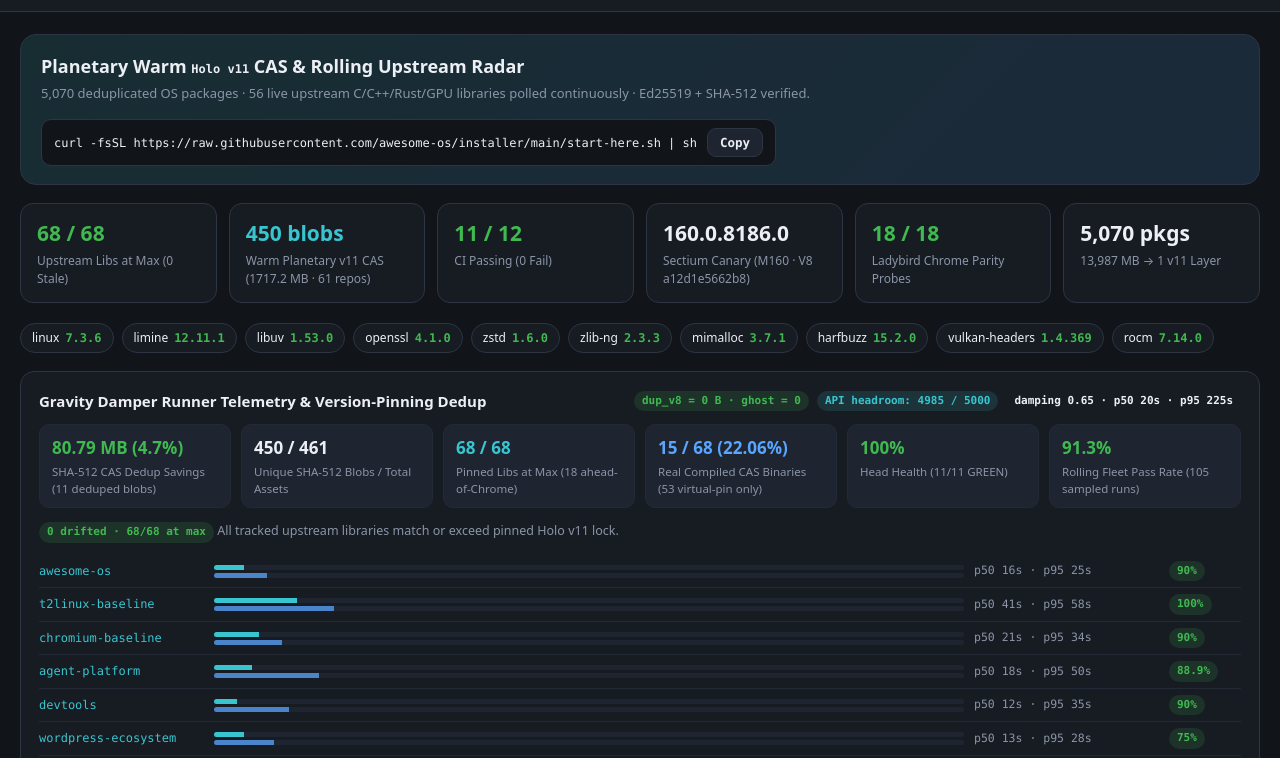
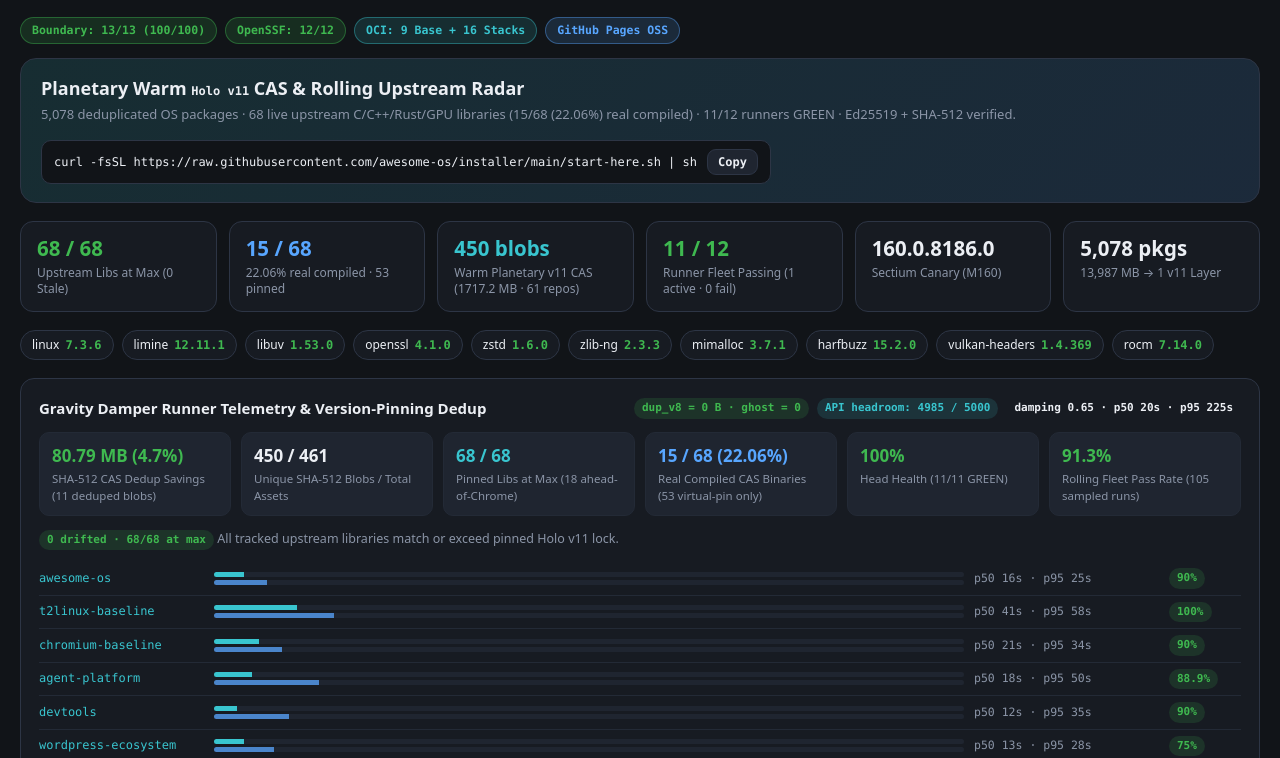
Before and after one commit to awesome-os/holo-v11, a website: page dashboard/oversight.html in a window 1280 px wide. Shown: the part 90-848 px from the top of the page. Drawn offline with Linux system fonts and the light colour scheme; files whose address does not match are found by name.

Commit message:
feat(oversight): auto-deploy Pages on registry sync, hydrate dynamic counts, fix sticky header clipping

```diff
--- a/dashboard/oversight.html
+++ b/dashboard/oversight.html
@@ -33,36 +33,56 @@
   a { color: var(--accent); text-decoration: none; }
   a:hover { text-decoration: underline; }
   header {
-    position: sticky; top: 0; z-index: 10; background: var(--surface); border-bottom: 1px solid var(--line);
-    padding: 14px 24px; display: flex; align-items: center; justify-content: space-between; gap: 12px; flex-wrap: wrap;
+    position: sticky; top: 0; z-index: 20; background: var(--surface); border-bottom: 1px solid var(--line);
+    padding: 10px 20px; display: flex; align-items: center; justify-content: space-between; gap: 8px 14px; flex-wrap: wrap;
   }
-  .brand { font-weight: 800; font-size: 16px; display: flex; align-items: center; gap: 10px; }
-  .logo { width: 28px; height: 28px; border-radius: 8px; background: var(--accent); color: #051d1d; display: grid; place-items: center; font-size: 11px; font-weight: 900; }
-  .actions { display: flex; gap: 8px; align-items: center; flex-wrap: wrap; }
+  .brand { font-weight: 800; font-size: 15px; display: flex; align-items: center; gap: 10px; min-width: 0; }
+  .logo { width: 28px; height: 28px; flex: 0 0 28px; border-radius: 8px; background: var(--accent); color: #051d1d; display: grid; place-items: center; font-size: 11px; font-weight: 900; }
+  .actions { display: flex; gap: 6px; align-items: center; flex-wrap: wrap; min-width: 0; }
   button, .pill-link {
     background: var(--surface-2); color: var(--ink); border: 1px solid var(--line); border-radius: 9px;
-    padding: 6px 12px; font-size: 12.5px; font-weight: 600; cursor: pointer; font-family: inherit;
+    padding: 5px 10px; font-size: 12px; font-weight: 600; cursor: pointer; font-family: inherit; white-space: nowrap;
   }
   button:hover, .pill-link:hover { border-color: var(--accent); text-decoration: none; }
 
-  main { max-width: 1280px; margin: 0 auto; padding: 22px 20px 64px; }
+  @media (max-width: 1280px) {
+    header { padding: 10px 16px; }
+    .brand { font-size: 14px; }
+  }
+  @media (max-width: 1100px) {
+    header { position: static; padding: 12px 16px; }
+  }
+
+  main { max-width: 1280px; margin: 0 auto; padding: 20px 20px 64px; }
+
+  .gate-strip { display: flex; flex-wrap: wrap; gap: 8px; margin-bottom: 14px; align-items: center; }
+  .gate-pill {
+    background: var(--surface); border: 1px solid var(--line); border-radius: 999px;
+    padding: 4px 11px; font-size: 11.5px; font-weight: 700; font-family: var(--mono);
+    display: inline-flex; align-items: center; gap: 6px; white-space: nowrap;
+  }
+  .gate-pill.ok { border-color: rgba(63,185,80,.4); background: var(--ok-tint); color: var(--ok); }
+  .gate-pill.accent { border-color: rgba(57,197,207,.4); background: var(--accent-tint); color: var(--accent); }
+  .gate-pill.info { border-color: rgba(88,166,255,.4); background: var(--info-tint); color: var(--info); }
 
   .hero {
     background: linear-gradient(135deg, var(--accent-tint), var(--info-tint));
     border: 1px solid var(--line); border-radius: 16px; padding: 18px 20px; margin-bottom: 18px;
     display: flex; justify-content: space-between; align-items: center; gap: 16px; flex-wrap: wrap;
   }
-  .hero h1 { margin: 0 0 4px; font-size: 18px; }
+  .hero > div { min-width: 0; }
+  .hero h1 { margin: 0 0 4px; font-size: 18px; line-height: 1.3; }
   .hero p { margin: 0; color: var(--muted); font-size: 13px; }
   .cmd-pill {
     background: var(--bg); border: 1px solid var(--line); border-radius: 10px;
     padding: 8px 12px; font-family: var(--mono); font-size: 12px; display: flex; gap: 10px; align-items: center;
+    max-width: 100%; overflow-x: auto; min-width: 0;
   }
 
-  .kpis { display: grid; grid-template-columns: repeat(auto-fit, minmax(185px, 1fr)); gap: 12px; margin-bottom: 20px; }
-  .kpi { background: var(--surface); border: 1px solid var(--line); border-radius: 13px; padding: 14px 16px; }
-  .kpi .v { font-size: 21px; font-weight: 800; font-variant-numeric: tabular-nums; }
-  .kpi .k { font-size: 12px; color: var(--muted); margin-top: 2px; }
+  .kpis { display: grid; grid-template-columns: repeat(auto-fit, minmax(185px, 1fr)); gap: 12px; margin-bottom: 18px; }
+  .kpi { background: var(--surface); border: 1px solid var(--line); border-radius: 13px; padding: 14px 16px; min-width: 0; }
+  .kpi .v { font-size: clamp(18px, 1.6vw, 21px); font-weight: 800; font-variant-numeric: tabular-nums; line-height: 1.25; overflow-wrap: break-word; }
+  .kpi .k { font-size: 12px; color: var(--muted); margin-top: 3px; line-height: 1.35; overflow-wrap: break-word; }
 
   .chip-strip { display: flex; flex-wrap: wrap; gap: 8px; margin-bottom: 18px; }
   .lib-chip {
@@ -74,8 +94,9 @@
   .grid2 { display: grid; grid-template-columns: 1.12fr 0.88fr; gap: 16px; align-items: start; }
   @media (max-width: 960px) { .grid2 { grid-template-columns: 1fr; } }
 
-  .card { background: var(--surface); border: 1px solid var(--line); border-radius: 14px; padding: 18px; margin-bottom: 16px; }
+  .card { background: var(--surface); border: 1px solid var(--line); border-radius: 14px; padding: 18px; margin-bottom: 16px; min-width: 0; }
   .card h2 { margin: 0 0 12px; font-size: 15px; display: flex; align-items: center; justify-content: space-between; gap: 8px; flex-wrap: wrap; }
+  .table-wrap { width: 100%; overflow-x: auto; }
 
   table { width: 100%; border-collapse: collapse; font-size: 13px; }
   th, td { text-align: left; padding: 7px 8px; border-bottom: 1px solid var(--line-soft); }
@@ -99,6 +120,7 @@
   .gravity-stat .gk { font-size: 11.5px; color: var(--muted); margin-top: 2px; }
   .lat-row { display: grid; grid-template-columns: 165px 1fr 185px 72px; gap: 10px; align-items: center; padding: 6px 0; border-bottom: 1px solid var(--line-soft); font-size: 12.5px; }
   .lat-row:last-child { border-bottom: 0; }
+  @media (max-width: 720px) { .lat-row { grid-template-columns: 1fr 1fr; } }
   .lat-bars { display: flex; flex-direction: column; gap: 3px; }
   .lat-track { height: 5px; border-radius: 999px; background: var(--surface-2); overflow: hidden; }
   .filter-input {
@@ -122,10 +144,17 @@
 </header>
 
 <main>
+  <div class="gate-strip" id="gate-strip">
+    <span class="gate-pill ok" id="gate-boundary">Boundary: 13/13 (100/100)</span>
+    <span class="gate-pill ok" id="gate-openssf">OpenSSF: 12/12</span>
+    <span class="gate-pill accent" id="gate-oci">OCI: 9 Base + 16 Stacks</span>
+    <span class="gate-pill info" id="gate-pages">GitHub Pages OSS</span>
+  </div>
+
   <section class="hero">
     <div>
       <h1>Planetary Warm <code>Holo v11</code> CAS &amp; Rolling Upstream Radar</h1>
-      <p id="hero-sub">5,070 deduplicated OS packages · 56 live upstream C/C++/Rust/GPU libraries polled continuously · Ed25519 + SHA-512 verified.</p>
+      <p id="hero-sub"><span id="hero-v11-pkgs">—</span> deduplicated OS packages · <span id="hero-tracked-libs">—</span> live upstream C/C++/Rust/GPU libraries (<span id="hero-mat-summary">—</span> real compiled) · <span id="hero-fleet-health">—</span> runners GREEN · Ed25519 + SHA-512 verified.</p>
     </div>
     <div class="cmd-pill">
       <span id="warm-cmd">curl -fsSL https://raw.githubusercontent.com/awesome-os/installer/main/start-here.sh | sh</span>
@@ -133,7 +162,14 @@
     </div>
   </section>
 
-  <section class="kpis" id="kpis"></section>
+  <section class="kpis" id="kpis">
+    <div class="kpi"><div class="v" id="kpi-upstreams-val" style="color:var(--ok);">—</div><div class="k" id="kpi-upstreams-sub">Upstream Libs at Max</div></div>
+    <div class="kpi"><div class="v" id="kpi-mat-val" style="color:var(--info);">—</div><div class="k" id="kpi-mat-sub">Real Compiled CAS Binaries</div></div>
+    <div class="kpi"><div class="v" id="kpi-cas-val" style="color:var(--accent);">—</div><div class="k" id="kpi-cas-sub">Warm Planetary v11 CAS</div></div>
+    <div class="kpi"><div class="v" id="kpi-runners-val" style="color:var(--ok);">—</div><div class="k" id="kpi-runners-sub">Runner Fleet Passing Latest</div></div>
+    <div class="kpi"><div class="v" id="kpi-canary-val">—</div><div class="k" id="kpi-canary-sub">Sectium Canary &amp; Parity</div></div>
+    <div class="kpi"><div class="v" id="kpi-universe-val">—</div><div class="k" id="kpi-universe-sub">v11 Package Universe</div></div>
+  </section>
 
   <div class="chip-strip" id="flagship-chips"></div>
 
@@ -143,7 +179,7 @@
       <span style="display:flex;gap:8px;align-items:center;flex-wrap:wrap;">
         <span class="badge ok" id="gravity-dup-v8">dup_v8 = 0 B</span>
         <span class="badge accent" id="gravity-rate-headroom">API rate: —</span>
-        <span class="badge info" id="gravity-damping-badge">damping 0.65</span>
+        <span class="badge info" id="gravity-damping-badge">damping —</span>
       </span>
     </h2>
     <div class="gravity-grid" id="gravity-kpis"></div>
@@ -156,29 +192,33 @@
       <section class="card">
         <h2>
           <span id="upstreams-heading">Live Upstream Library Update Telemetry</span>
-          <span style="display:flex;gap:8px;align-items:center;">
-            <input class="filter-input" id="lib-filter" type="search" placeholder="Filter 56 libraries…" />
-            <span class="badge ok" id="upstream-summary">100% AT MAX</span>
+          <span style="display:flex;gap:8px;align-items:center;flex-wrap:wrap;">
+            <input class="filter-input" id="lib-filter" type="search" placeholder="Filter libraries…" />
+            <span class="badge ok" id="upstream-summary">—</span>
           </span>
         </h2>
+        <div class="table-wrap">
           <table>
             <thead><tr><th>Library</th><th>AwesomeOS v11 Pin</th><th>Upstream Latest</th><th>Status</th></tr></thead>
             <tbody id="upstreams-tbody"></tbody>
           </table>
+        </div>
       </section>
     </div>
 
     <div>
       <section class="card">
         <h2><span id="runners-heading">GitHub Actions Runners (Core Monorepo &amp; Stack)</span><span class="badge accent" id="runner-summary">live</span></h2>
+        <div class="table-wrap">
           <table>
             <thead><tr><th>Repository</th><th>Workflow</th><th>Status</th><th>Updated</th></tr></thead>
             <tbody id="runners-tbody"></tbody>
           </table>
+        </div>
       </section>
 
       <section class="card">
-        <h2><span id="bb-heading">22 Big Boys × v11 CAS Deduplication</span><span class="badge ok" id="bb-saved">live</span></h2>
+        <h2><span id="bb-heading">Big Boys × v11 CAS Deduplication</span><span class="badge ok" id="bb-saved">live</span></h2>
         <div id="bigboys-list"></div>
       </section>
     </div>
@@ -232,8 +272,25 @@
     const pin = g.pinning || {};
     const mat = g.materialization || null;
     const damper = g.gravityDamper || {};
+    const fleet = damper.runnerFleet || {};
     const dupV8 = dedup.dupV8Bytes ?? 0;
     const ghosts = dedup.b8gGhostRemnants ?? 0;
+
+    const totalTracked = mat?.totalTracked ?? pin.trackedUpstreamLibs ?? 0;
+    const realCompiled = mat?.realCompiledCount ?? 0;
+    const realMatPct = mat?.realMaterializationPct ?? 0;
+    const passingLatest = fleet.passingLatestRepos ?? 0;
+    const reposMonitored = fleet.reposMonitored ?? (passingLatest + (fleet.failingLatestRepos ?? 0));
+    const completedLatest = fleet.completedLatestRepos ?? (passingLatest + (fleet.failingLatestRepos ?? 0));
+    const headHealthPct = damper.latestFleetPassRatePct ?? (completedLatest > 0 ? Number(((passingLatest / completedLatest) * 100).toFixed(1)) : 0);
+    const headHealthColor = headHealthPct >= 100 ? 'var(--ok)' : headHealthPct >= 80 ? 'var(--warn)' : 'var(--err)';
+
+    document.getElementById('hero-v11-pkgs').textContent =
+      pin.v11UniversePackages != null ? Number(pin.v11UniversePackages).toLocaleString() : '—';
+    document.getElementById('hero-tracked-libs').textContent = totalTracked || '—';
+    document.getElementById('hero-mat-summary').textContent =
+      mat ? `${realCompiled}/${totalTracked} (${realMatPct}%)` : '—';
+    document.getElementById('hero-fleet-health').textContent = `${passingLatest}/${reposMonitored}`;
 
     document.getElementById('gravity-dup-v8').textContent = `dup_v8 = ${dupV8} B · ghost = ${ghosts}`;
     document.getElementById('gravity-rate-headroom').textContent =
@@ -241,29 +298,23 @@
     document.getElementById('gravity-damping-badge').textContent =
       `damping ${damper.dampingFactor ?? 0.65} · p50 ${damper.p50DurationSec ?? 0}s · p95 ${damper.p95DurationSec ?? 0}s`;
 
-    const passingLatest = damper.runnerFleet?.passingLatestRepos ?? 0;
-    const completedLatest = damper.runnerFleet?.completedLatestRepos ?? (passingLatest + (damper.runnerFleet?.failingLatestRepos ?? 0));
-    const headHealthPct = damper.latestFleetPassRatePct ?? (completedLatest > 0 ? Number(((passingLatest / completedLatest) * 100).toFixed(1)) : 0);
-    const headHealthColor = headHealthPct >= 100 ? 'var(--ok)' : headHealthPct >= 80 ? 'var(--warn)' : 'var(--err)';
-
     const matHtml = mat
-      ? `<div class="gravity-stat"><div class="gv" style="color:var(--info);">${mat.realCompiledCount ?? 0} / ${mat.totalTracked ?? 0} (${mat.realMaterializationPct ?? 0}%)</div><div class="gk">Real Compiled CAS Binaries (${mat.virtualPinOnlyCount ?? 0} virtual-pin only)</div></div>`
+      ? `<div class="gravity-stat"><div class="gv" style="color:var(--info);">${realCompiled} / ${totalTracked} (${realMatPct}%)</div><div class="gk">Real Compiled CAS Binaries (${mat.virtualPinOnlyCount ?? 0} virtual-pin only)</div></div>`
       : '';
 
     kpisEl.innerHTML = `
       <div class="gravity-stat"><div class="gv" style="color:var(--ok);">${dedup.savedMb ?? 0} MB (${dedup.dedupRatioPct ?? 0}%)</div><div class="gk">SHA-512 CAS Dedup Savings (${dedup.dedupedBlobs ?? 0} deduped blobs)</div></div>
       <div class="gravity-stat"><div class="gv">${dedup.uniqueSha512Blobs ?? 0} / ${dedup.totalAssets ?? 0}</div><div class="gk">Unique SHA-512 Blobs / Total Assets</div></div>
-      <div class="gravity-stat"><div class="gv" style="color:var(--accent);">${pin.atMaxCount ?? 0} / ${pin.trackedUpstreamLibs ?? 0}</div><div class="gk">Pinned Libs at Max (${pin.aheadOfChromeCount ?? 0} ahead-of-Chrome)</div></div>
+      <div class="gravity-stat"><div class="gv" style="color:var(--accent);">${pin.atMaxCount ?? 0} / ${totalTracked}</div><div class="gk">Pinned Libs at Max (${pin.aheadOfChromeCount ?? 0} ahead-of-Chrome)</div></div>
       ${matHtml}
       <div class="gravity-stat"><div class="gv" style="color:${headHealthColor};">${headHealthPct}%</div><div class="gk">Head Health (${passingLatest}/${completedLatest} GREEN)</div></div>
-      <div class="gravity-stat"><div class="gv" style="color:var(--ok);">${damper.overallPassRatePct ?? 0}%</div><div class="gk">Rolling Fleet Pass Rate (${damper.runnerFleet?.totalSampledRuns ?? 0} sampled runs)</div></div>
+      <div class="gravity-stat"><div class="gv" style="color:var(--ok);">${damper.overallPassRatePct ?? 0}%</div><div class="gk">Rolling Fleet Pass Rate (${fleet.totalSampledRuns ?? 0} sampled runs)</div></div>
     `;
 
     const drifted = Array.isArray(pin.driftedLibs) ? pin.driftedLibs : [];
     const atMax = pin.atMaxCount ?? 0;
-    const tracked = pin.trackedUpstreamLibs ?? 0;
     driftEl.innerHTML = drifted.length === 0
-      ? `<span class="badge ok">0 drifted · ${atMax}/${tracked} at max</span> All tracked upstream libraries match or exceed pinned Holo v11 lock.`
+      ? `<span class="badge ok">0 drifted · ${atMax}/${totalTracked} at max</span> All tracked upstream libraries match or exceed pinned Holo v11 lock.`
       : `<span class="badge warn">${drifted.length} drifted</span> ` + drifted.map((x) => `<code>${x.pkg}: ${x.pinned || '?'} → ${x.upstream}</code>`).join(' · ');
 
     const rows = Array.isArray(damper.perRepoTelemetry) ? damper.perRepoTelemetry : [];
@@ -292,19 +343,51 @@
     const gravity = await fetchFirstOk(['./gravity-telemetry.json', '../reports/gravity-telemetry.json']) || d.gravityTelemetry;
     renderGravitySection(gravity);
 
-    const cas = d.casGlobal || { uniqueBlobs: 427, totalMb: 1220, totalRepos: 69 };
+    const pin = gravity?.pinning || {};
+    const mat = gravity?.materialization || {};
+    const dedup = gravity?.dedup || {};
+    const fleet = gravity?.gravityDamper?.runnerFleet || {};
+    const cas = d.casGlobal || {
+      uniqueBlobs: dedup.uniqueSha512Blobs ?? 0,
+      totalMb: dedup.rawTotalMb ?? 0,
+      totalRepos: 0,
+    };
     const lbProbes = Array.isArray(d.ladybird?.featureMatrix) ? d.ladybird.featureMatrix : [];
     const lbGreen = lbProbes.filter((f) => f.status === 'implemented-or-partial').length;
 
+    const totalTracked = mat.totalTracked ?? pin.trackedUpstreamLibs ?? d.upstreams.length;
+    const atMaxCount = pin.atMaxCount ?? d.upstreams.length;
+    const driftedCount = Array.isArray(pin.driftedLibs) ? pin.driftedLibs.length : 0;
+    const realCompiled = mat.realCompiledCount ?? 0;
+    const realMatPct = mat.realMaterializationPct ?? 0;
+    const virtualPinCount = mat.virtualPinOnlyCount ?? Math.max(0, totalTracked - realCompiled);
+    const passingLatest = fleet.passingLatestRepos ?? d.summary.passingRuns;
+    const reposMonitored = fleet.reposMonitored ?? d.summary.totalReposMonitored;
+    const activeRepos = fleet.activeRepos ?? d.summary.activeRuns ?? 0;
+    const failingRepos = fleet.failingLatestRepos ?? d.summary.failingRuns ?? 0;
+    const v11Packages = pin.v11UniversePackages;
+
     document.getElementById('gen-at').textContent = `Synced: ${d.generatedAt.replace('T', ' ').slice(0, 19)} UTC`;
-    document.getElementById('kpis').innerHTML = `
-      <div class="kpi"><div class="v" style="color:var(--ok);">${d.upstreams.length} / ${d.upstreams.length}</div><div class="k">Upstream Libs at Max (0 Stale)</div></div>
-      <div class="kpi"><div class="v" style="color:var(--accent);">${cas.uniqueBlobs} blobs</div><div class="k">Warm Planetary v11 CAS (${cas.totalMb} MB · ${cas.totalRepos} repos)</div></div>
-      <div class="kpi"><div class="v" style="color:var(--ok);">${d.summary.passingRuns} / ${d.summary.totalReposMonitored}</div><div class="k">CI Passing (${d.summary.failingRuns} Fail)</div></div>
-      <div class="kpi"><div class="v">${d.chromiumCanary.version}</div><div class="k">Sectium Canary (M${d.chromiumCanary.milestone} · V8 ${d.chromiumCanary.v8Hash})</div></div>
-      <div class="kpi"><div class="v" style="color:var(--ok);">${lbGreen || 18} / ${lbProbes.length || 18}</div><div class="k">Ladybird Chrome Parity Probes</div></div>
-      <div class="kpi"><div class="v">5,070 pkgs</div><div class="k">${d.summary.standaloneDiskSavedMb.toLocaleString()} MB → 1 v11 Layer</div></div>
-    `;
+
+    document.getElementById('kpi-upstreams-val').textContent = `${atMaxCount} / ${totalTracked}`;
+    document.getElementById('kpi-upstreams-sub').textContent = `Upstream Libs at Max (${driftedCount} Stale)`;
+
+    document.getElementById('kpi-mat-val').textContent = `${realCompiled} / ${totalTracked}`;
+    document.getElementById('kpi-mat-sub').textContent = `${realMatPct}% real compiled · ${virtualPinCount} pinned`;
+
+    document.getElementById('kpi-cas-val').textContent = `${cas.uniqueBlobs} blobs`;
+    document.getElementById('kpi-cas-sub').textContent = `Warm Planetary v11 CAS (${cas.totalMb} MB · ${cas.totalRepos} repos)`;
+
+    document.getElementById('kpi-runners-val').textContent = `${passingLatest} / ${reposMonitored}`;
+    document.getElementById('kpi-runners-sub').textContent = `Runner Fleet Passing (${activeRepos} active · ${failingRepos} fail)`;
+
+    document.getElementById('kpi-canary-val').textContent = d.chromiumCanary.version;
+    document.getElementById('kpi-canary-sub').textContent =
+      `Sectium Canary (M${d.chromiumCanary.milestone}${lbProbes.length ? ` · Ladybird ${lbGreen}/${lbProbes.length}` : ''})`;
+
+    document.getElementById('kpi-universe-val').textContent =
+      v11Packages != null ? `${Number(v11Packages).toLocaleString()} pkgs` : '—';
+    document.getElementById('kpi-universe-sub').textContent = `${d.summary.standaloneDiskSavedMb.toLocaleString()} MB → 1 v11 Layer`;
 
     const featured = ['linux', 'limine', 'openssl', 'harfbuzz', 'zstd', 'mimalloc', 'zlib-ng', 'libuv', 'vulkan-headers', 'rocm'];
     const featuredRows = d.upstreams.filter((u) => featured.includes(u.pkg));
@@ -313,13 +396,15 @@
     ).join('');
 
     allUpstreams = d.upstreams;
-    document.getElementById('upstreams-heading').textContent = `Live Upstream Library Update Telemetry (${d.upstreams.length} Core Libs)`;
+    document.getElementById('upstreams-heading').textContent = `Live Upstream Library Update Telemetry (${totalTracked} Core Libs)`;
+    document.getElementById('lib-filter').placeholder = `Filter ${allUpstreams.length} libraries…`;
+    document.getElementById('upstream-summary').textContent = `${atMaxCount}/${totalTracked} AT MAX`;
     renderUpstreams(document.getElementById('lib-filter').value);
 
     document.getElementById('runners-heading').textContent = `GitHub Actions Runners (${d.runners.length} Core Repos)`;
     document.getElementById('bb-heading').textContent = `${d.bigBoys.length} Big Boys × v11 CAS Deduplication`;
     document.getElementById('bb-saved').textContent = `${d.summary.standaloneDiskSavedMb.toLocaleString()} MB → 1 layer`;
-    document.getElementById('runner-summary').textContent = `${d.summary.passingRuns} pass · ${d.summary.activeRuns} active · ${d.summary.failingRuns} fail`;
+    document.getElementById('runner-summary').textContent = `${passingLatest}/${reposMonitored} pass · ${activeRepos} active · ${failingRepos} fail`;
 
     document.getElementById('runners-tbody').innerHTML = d.runners.map((r) => {
       const cls = r.status === 'in_progress' || r.status === 'queued'
```
Also changed, not shown: .github/workflows/deploy-pages.yml. Lines whose indentation alone changed are shown as unchanged.
